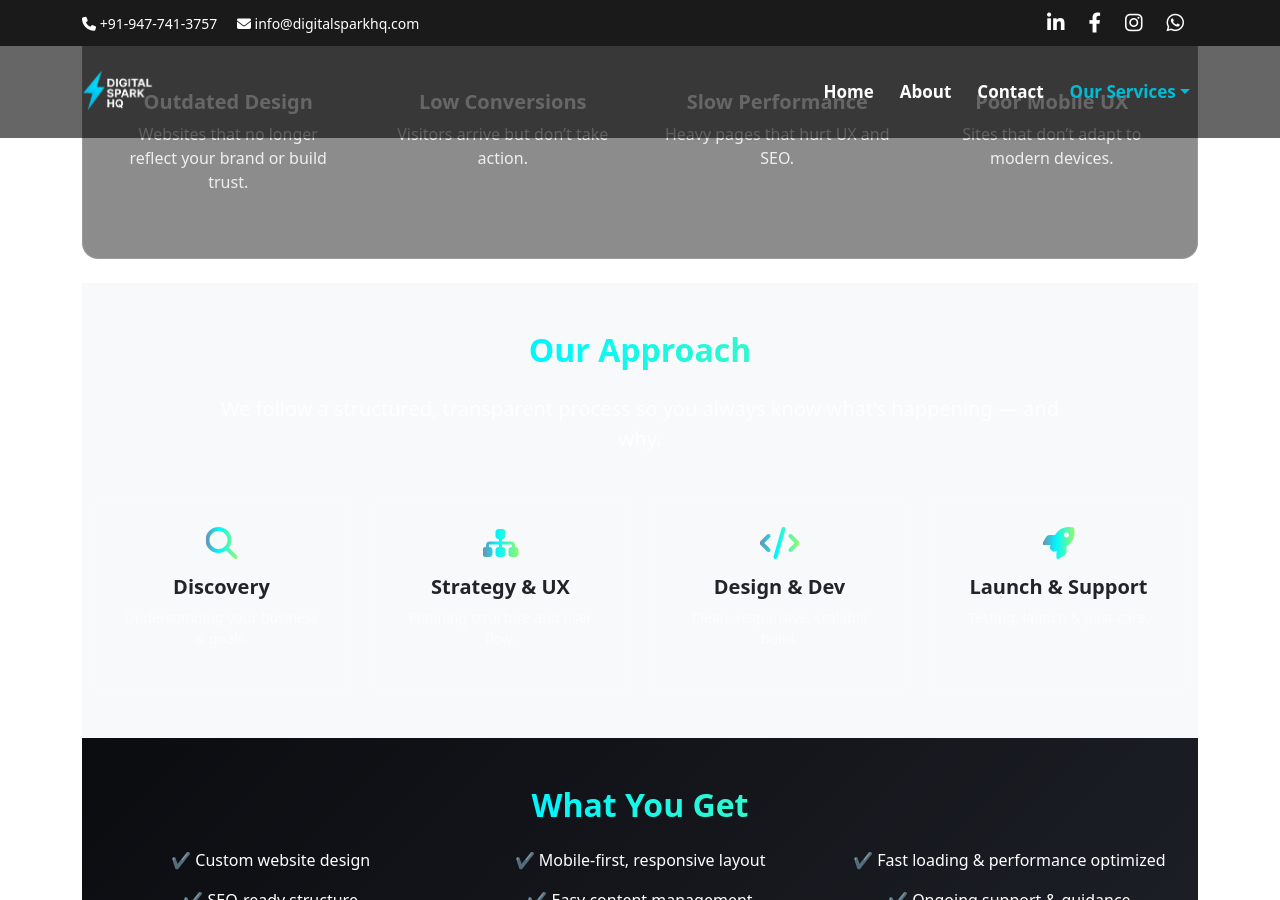
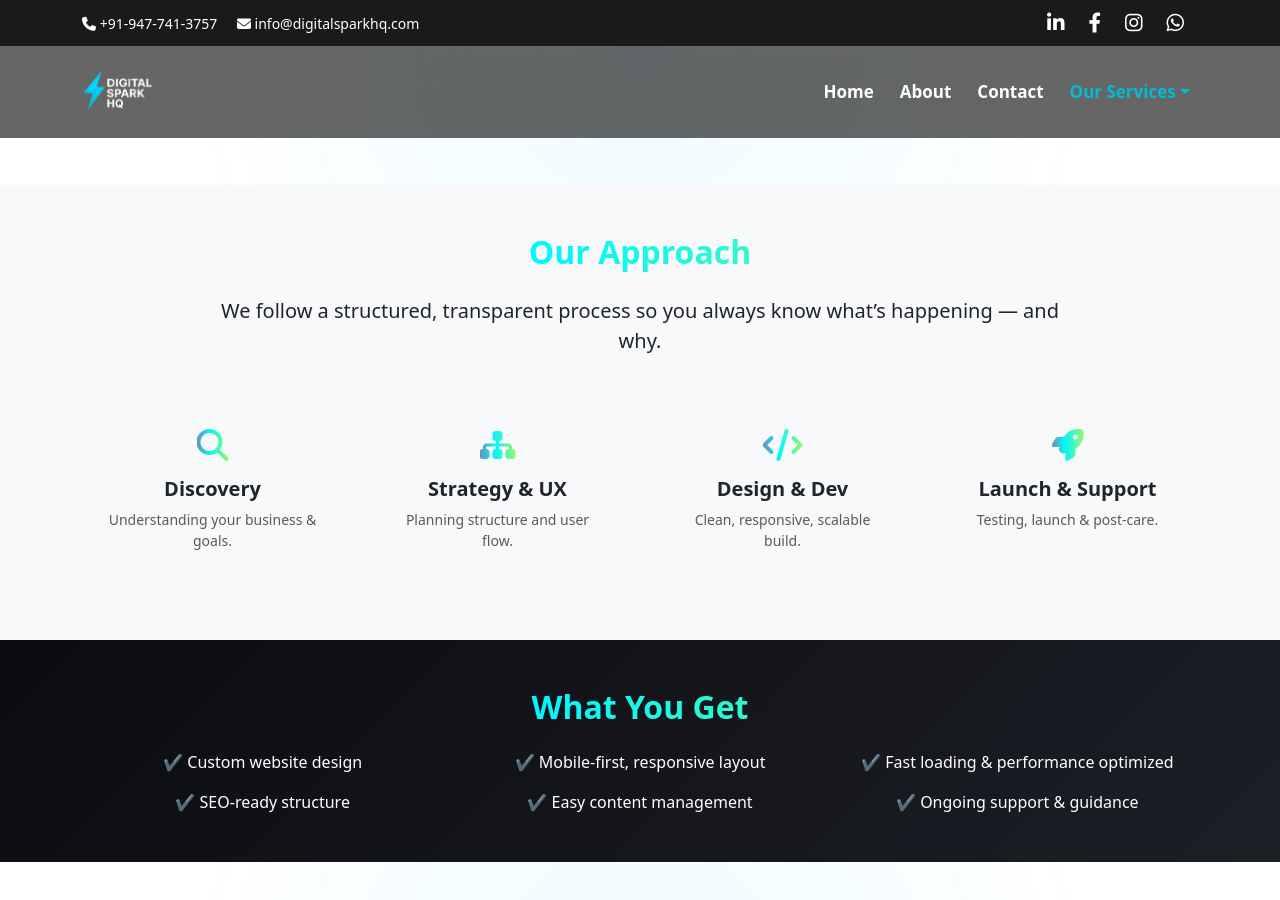
Before and after one commit to Iambiswajit-C/digitalsparkhq, a Jekyll site: the page built from services/web-design/index.md, in a window 1280 px wide and 900 px high, scrolled down 903 px. Built offline with Jekyll 4.4.1, drawn with Linux system fonts in a browser that asks for light colours.

Commit message:
Update index.md

```diff
--- a/services/web-design/index.md
+++ b/services/web-design/index.md
@@ -23,8 +23,8 @@ description: "High-performance web design and development services that help bus
 
 <!-- What This Service Solves -->
 <section id="service-solves" class="py-5 text-white position-relative">
+  <div class="service-vision-bg"></div>
   <div class="container position-relative z-2 fade-in">
-  <div class="service-panel">
     <h2 class="fw-bold mb-5 gradient-text text-center">
       What This Service Solves
     </h2>
@@ -125,8 +125,8 @@ description: "High-performance web design and development services that help bus
 
 <!-- Who This Is For -->
 <section id="service-audience" class="py-5 text-white position-relative text-center">
+  <div class="service-vision-bg"></div>
   <div class="container position-relative z-2 fade-in">
-  <div class="service-panel text-center">
     <h2 class="fw-bold gradient-text mb-4">Who This Is For</h2>
     <p class="lead mx-auto text-white-75" style="max-width:900px;">
         This service is ideal for startups, founders, small businesses, and growing brands who want a professional digital presence that actually performs — not just looks good.
```
